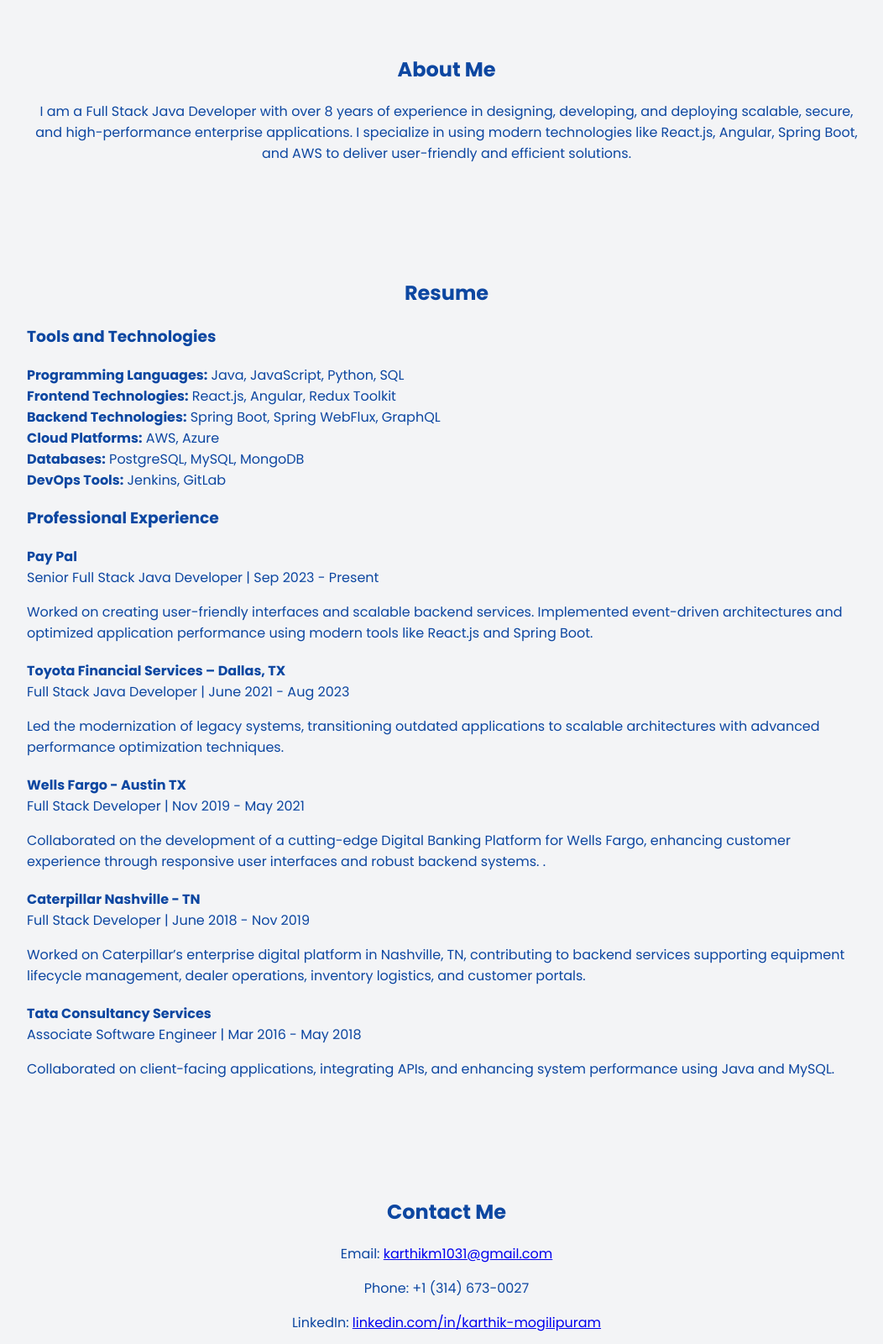
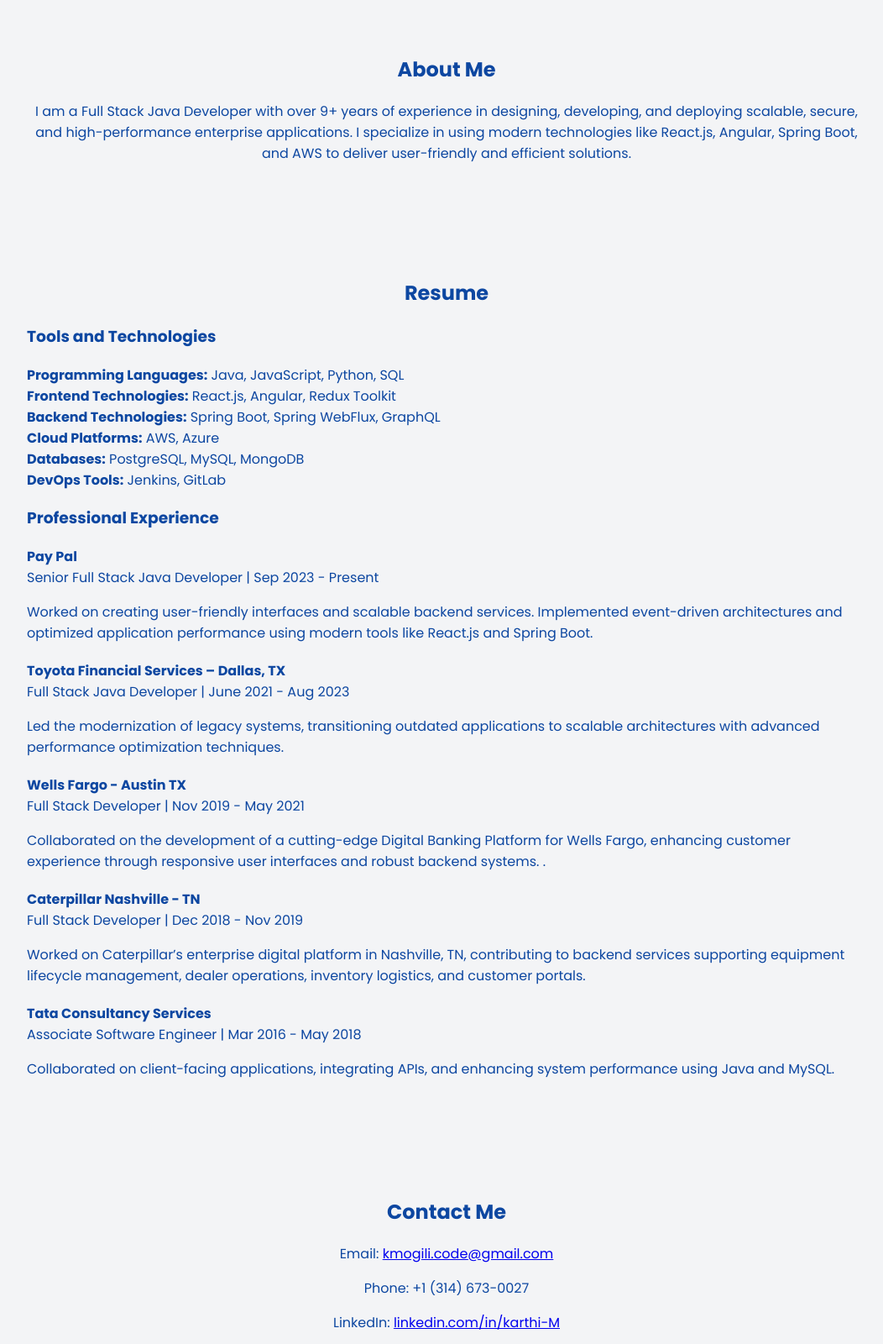
Before and after one commit to karthik-mogilipuram/Portfolio.github.io, a plain HTML site: page index.html in a window 1280 px wide. Shown: the part 860-2460 px from the top of the page at 84% size, without its empty margins (108-1160 px from the left). Drawn offline with Linux system fonts and the light colour scheme.

Commit message:
index.html

```diff
--- a/index.html
+++ b/index.html
@@ -2,7 +2,7 @@
 <html lang="en">
 
 <head>
-  <title>Karthik Mogilipuram Portfolio</title>
+  <title>Karthik M Portfolio</title>
   <meta charset="utf-8">
   <meta name="viewport" content="width=device-width, initial-scale=1, shrink-to-fit=no">
   <link href="https://fonts.googleapis.com/css?family=Poppins:100,200,300,400,500,600,700,800,900" rel="stylesheet">
@@ -165,7 +165,7 @@
     <div class="profile-image">
       <img src="images/Karthik.jpg" alt="Profile Photo">
     </div>
-    <h1>Karthik Mogilipuram</h1>
+    <h1>Karthik M</h1>
     <p>Java Full Stack Developer | AWS Certified Solutions Architect</p>
     <a href="#about" class="btn">Learn More</a>
   </section>
@@ -173,7 +173,7 @@
   <section id="about" class="section">
     <div class="container">
       <h2>About Me</h2>
-      <p>I am a Full Stack Java Developer with over 8 years of experience in designing, developing, and deploying
+      <p>I am a Full Stack Java Developer with over 9+ years of experience in designing, developing, and deploying
         scalable, secure, and high-performance enterprise applications. I specialize in using modern technologies like
         React.js, Angular, Spring Boot, and AWS to deliver user-friendly and efficient solutions.</p>
 
@@ -217,7 +217,7 @@
           </li>
           <li>
             <strong>Caterpillar Nashville - TN</strong><br>
-            Full Stack Developer | June 2018 - Nov 2019<br>
+            Full Stack Developer | Dec 2018 - Nov 2019<br>
             <p>Worked on Caterpillar’s enterprise digital platform in Nashville, TN, contributing to backend services supporting equipment lifecycle management, dealer operations, inventory logistics, and customer portals.</p>
           </li>
           <li>
@@ -234,9 +234,9 @@
   <section id="contact" class="section">
     <div class="container">
       <h2>Contact Me</h2>
-      <p>Email: <a href="mailto:karthikm1031@gmail.com">karthikm1031@gmail.com</a></p>
+      <p>Email: <a href="mailto:kmogili.code@gmail.com">kmogili.code@gmail.com</a></p>
       <p>Phone: +1 (314) 673-0027</p>
-      <p>LinkedIn: <a href="https://www.linkedin.com/in/karthik-mogilipuram/">linkedin.com/in/karthik-mogilipuram</a>
+      <p>LinkedIn: <a href="http://www.linkedin.com/in/karthikcode1993/">linkedin.com/in/karthi-M</a>
       </p>
       <p>Medium: <a href="https://medium.com/@karthikm1031">medium.com/@karthikm1031</a></p>
     </div>
```
